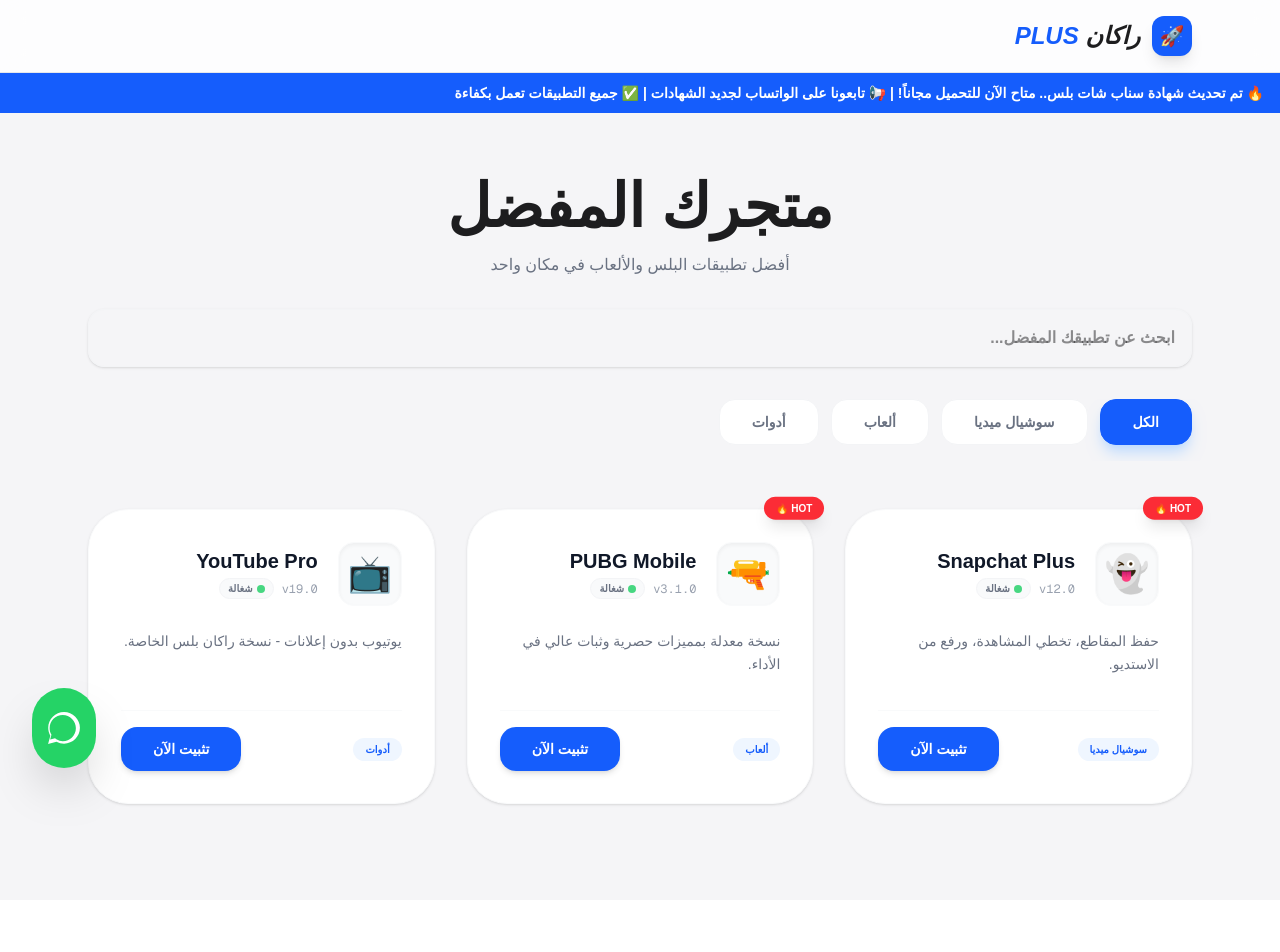
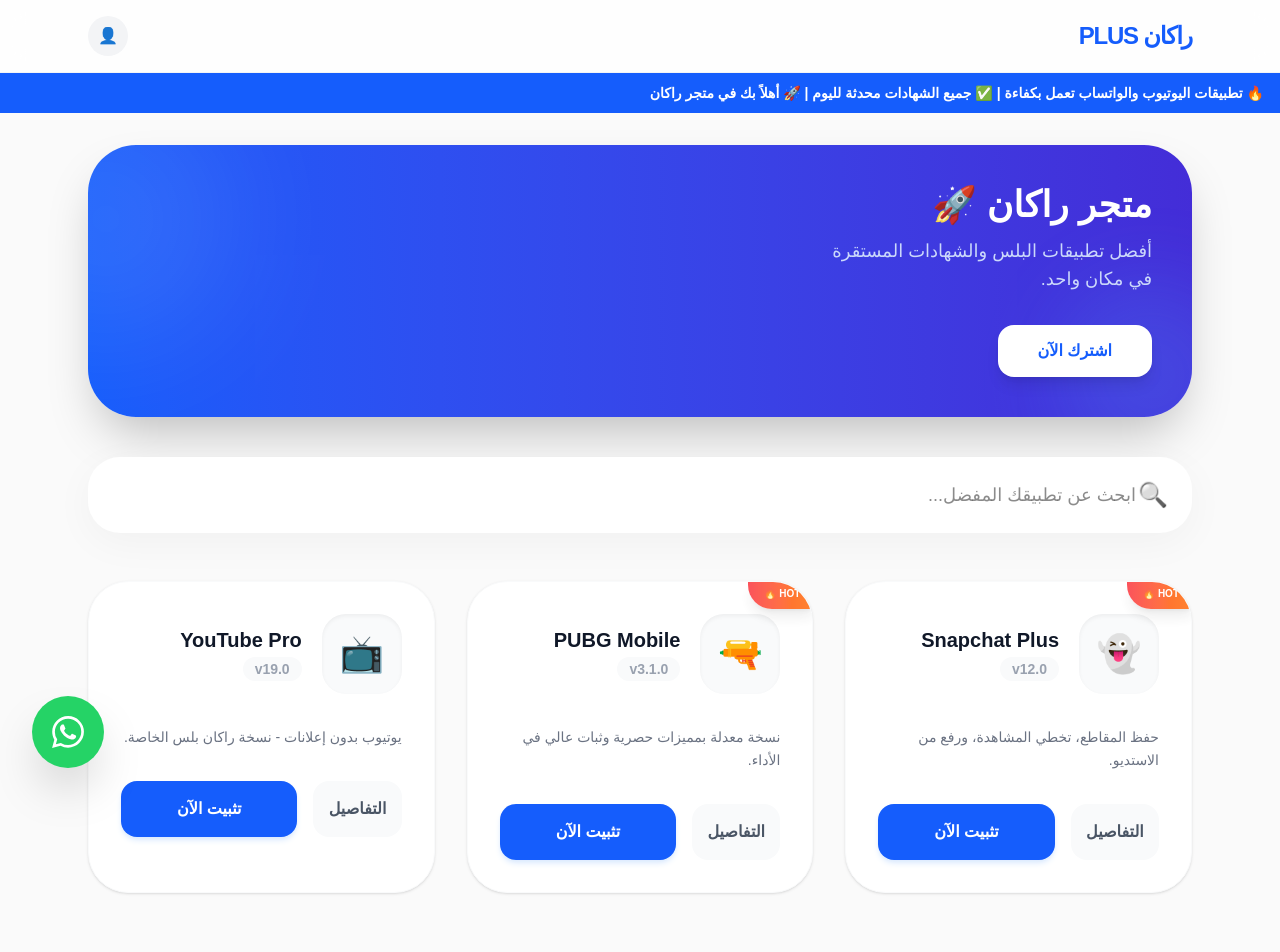
Before and after one commit to rakan2026/my-store, a Next.js app: page / in a window 1280 px wide. Shown: the top 952 px of the page. Before the commit the page ends 900 px from the top, so only its background shows below. Built offline with nearby package versions, Linux system fonts and the light colour scheme.

Commit message:
المتجر شغال وصافي بدون اخطاء

```diff
--- a/app/page.tsx
+++ b/app/page.tsx
@@ -1,8 +1,9 @@
-"use client";
+'use client';
 
-import React, { useState, useEffect } from 'react';
+import { useState, useEffect } from 'react';
 import Link from 'next/link';
-interface AppItem {
+
+interface App {
   id: number;
   name: string;
   version: string;
@@ -10,151 +11,149 @@
   icon: string;
   category: string;
   downloadUrl: string;
-  status: 'working' | 'revoked'; // إضافة حالة الشهادة
+  status: 'working' | 'revoked';
 }
 
 export default function Home() {
-  const [apps, setApps] = useState<AppItem[]>([]);
-  const [filteredApps, setFilteredApps] = useState<AppItem[]>([]);
-  const [activeTab, setActiveTab] = useState('الكل');
+  const [apps, setApps] = useState<App[]>([]);
+  const [filteredApps, setFilteredApps] = useState<App[]>([]);
+  const [searchQuery, setSearchQuery] = useState('');
 
   useEffect(() => {
     fetch('/apps.json')
-      .then(res => res.json())
-      .then(data => {
+      .then((res) => res.json())
+      .then((data) => {
         setApps(data);
         setFilteredApps(data);
       });
   }, []);
 
-  const filterCategory = (category: string) => {
-    setActiveTab(category);
-    if (category === 'الكل') {
-      setFilteredApps(apps);
-    } else {
-      setFilteredApps(apps.filter(app => app.category === category));
-    }
+  const handleSearch = (e: React.ChangeEvent<HTMLInputElement>) => {
+    const query = e.target.value.toLowerCase();
+    setSearchQuery(query);
+    const filtered = apps.filter((app) =>
+      app.name.toLowerCase().includes(query)
+    );
+    setFilteredApps(filtered);
   };
 
   return (
-    <div className="min-h-screen bg-[#f5f5f7] text-[#1d1d1f]" dir="rtl">
+    <main className="min-h-screen bg-[#fafafa] pb-20 font-[sans-serif]" dir="rtl">
+      {/* الهيدر */}
+      <header className="bg-white/80 backdrop-blur-md sticky top-0 z-50 border-b border-gray-100">
+        <div className="max-w-6xl mx-auto px-6 py-4 flex justify-between items-center">
+          <h1 className="text-2xl font-black text-blue-600 tracking-tighter">راكان PLUS</h1>
+          <div className="w-10 h-10 bg-gray-100 rounded-full flex items-center justify-center">👤</div>
+        </div>
+      </header>
 
-      {/* هيدر */}
-      <header className="sticky top-0 z-50 bg-white/80 backdrop-blur-md border-b border-gray-200">
-        <div className="max-w-6xl mx-auto px-6 py-4 flex items-center justify-between">
-          <div className="flex items-center gap-3">
-            <div className="w-10 h-10 bg-blue-600 rounded-xl flex items-center justify-center shadow-lg text-white text-xl">🚀</div>
-            <h1 className="text-2xl font-black italic">راكان <span className="text-blue-600 font-bold">PLUS</span></h1>
+      {/* شريط الأخبار المتحرك */}
+      <div className="bg-blue-600 text-white py-2 overflow-hidden whitespace-nowrap">
+        <div className="animate-marquee inline-block px-4 font-bold text-sm">
+          🔥 تطبيقات اليوتيوب والواتساب تعمل بكفاءة | ✅ جميع الشهادات محدثة لليوم | 🚀 أهلاً بك في متجر راكان
         </div>
       </div>
-      </header>
-<div className="bg-blue-600 text-white py-2 overflow-hidden whitespace-nowrap">
-  <div className="animate-marquee inline-block px-4 font-bold text-sm">
-    🔥 تم تحديث شهادة سناب شات بلس.. متاح الآن للتحميل مجاناً! | 📢 تابعونا على الواتساب لجديد الشهادات | ✅ جميع التطبيقات تعمل بكفاءة
+
+      {/* بانر راكان بلس الفخم */}
+      <div className="max-w-6xl mx-auto px-6 mt-8 mb-10">
+        <div className="bg-gradient-to-r from-blue-600 to-indigo-700 rounded-[3rem] p-10 text-white relative overflow-hidden shadow-2xl transition-transform hover:scale-[1.01] duration-500">
+          <div className="relative z-10">
+            <h2 className="text-4xl font-black mb-3">متجر راكان 🚀</h2>
+            <p className="text-blue-100 max-w-xs text-lg font-medium opacity-90">أفضل تطبيقات البلس والشهادات المستقرة في مكان واحد.</p>
+            <button className="mt-8 bg-white text-blue-600 px-10 py-3.5 rounded-2xl font-black hover:shadow-2xl transition-all active:scale-95 shadow-lg">
+              اشترك الآن
+            </button>
+          </div>
+          <div className="absolute top-[-20%] left-[-10%] w-64 h-64 bg-white opacity-10 rounded-full blur-3xl"></div>
+          <div className="absolute bottom-[-20%] right-[-5%] w-48 h-48 bg-blue-400 opacity-20 rounded-full blur-2xl"></div>
         </div>
       </div>
-      {/* Hero */}
-      <section className="max-w-6xl mx-auto px-6 pt-16 pb-8 text-center">
-        <h2 className="text-4xl md:text-6xl font-black mb-4">متجرك المفضل</h2>
-        <p className="text-gray-500 font-medium">أفضل تطبيقات البلس والألعاب في مكان واحد</p>
-      </section>
-<div className="max-w-6xl mx-auto px-6 mb-8">
+
+      {/* مربع البحث */}
+      <div className="max-w-6xl mx-auto px-6 mb-12">
+        <div className="relative group">
           <input
             type="text"
             placeholder="ابحث عن تطبيقك المفضل..."
-    className="w-full p-4 rounded-2xl border border-gray-100 shadow-sm focus:ring-2 focus:ring-blue-600 outline-none transition-all font-bold"
-    onChange={(e) => {
-      const search = e.target.value.toLowerCase();
-      setFilteredApps(apps.filter(app => app.name.toLowerCase().includes(search)));
-    }}
+            className="w-full p-6 pr-14 rounded-[2rem] border-none bg-white shadow-[0_10px_40px_rgba(0,0,0,0.04)] focus:ring-2 focus:ring-blue-500 transition-all text-lg outline-none"
+            value={searchQuery}
+            onChange={handleSearch}
           />
+          <span className="absolute right-6 top-1/2 -translate-y-1/2 text-2xl grayscale group-focus-within:grayscale-0 transition-all">🔍</span>
         </div>
-      {/* الأقسام */}
-      <div className="max-w-6xl mx-auto px-6 mb-12 flex gap-3 overflow-x-auto pb-4 no-scrollbar">
-        {['الكل', 'سوشيال ميديا', 'ألعاب', 'أدوات'].map((cat) => (
-          <button
-            key={cat}
-            onClick={() => filterCategory(cat)}
-            className={`px-8 py-3 rounded-2xl font-bold text-sm transition-all border ${
-              activeTab === cat
-              ? 'bg-blue-600 text-white border-blue-600 shadow-lg shadow-blue-200'
-              : 'bg-white text-gray-500 border-gray-100 hover:border-blue-400'
-            }`}
-          >
-            {cat}
-          </button>
-        ))}
       </div>
 
       {/* عرض التطبيقات */}
-      <main className="max-w-6xl mx-auto px-6 pb-24">
-        <div className="grid grid-cols-1 sm:grid-cols-2 lg:grid-cols-3 gap-8">
+      <div className="max-w-6xl mx-auto px-6">
+        <div className="grid grid-cols-1 md:grid-cols-2 lg:grid-cols-3 gap-8">
           {filteredApps.map((app) => (
-            <div key={app.id} className="relative bg-white rounded-[2.5rem] p-8 border border-gray-50 shadow-sm">
+            <div key={app.id} className="relative bg-white rounded-[2.5rem] p-8 border border-gray-50 shadow-sm hover:shadow-xl transition-all duration-500 group overflow-hidden">
 
-  {/* هنا تحط الأمر الثالث - تاق الترند */}
-  {app.id <= 2 && (
-    <div className="absolute -top-3 -right-3 bg-red-500 text-white text-[10px] font-black px-3 py-1 rounded-full shadow-lg z-10 animate-bounce">
+              {/* تاق الترند (يظهر لأول تطبيقين) */}
+              {app.id <= 2 && (<div className="absolute -top-1 -right-1 bg-gradient-to-r from-red-500 to-orange-500 text-white text-[10px] font-black px-4 py-2 rounded-bl-[1.5rem] shadow-lg z-10 animate-pulse">
                   HOT 🔥
                 </div>
               )}
 
-  <div className="flex items-center gap-5 mb-6">
-    {/* كود الأيقونة والاسم اللي موجود عندك أصلاً... */}
-                <div className="w-16 h-16 bg-gray-50 rounded-2xl flex items-center justify-center text-4xl shadow-inner border border-gray-50">
+              <div className="flex items-center gap-5 mb-8">
+                <div className="w-20 h-20 bg-gray-50 rounded-[1.5rem] flex items-center justify-center text-4xl shadow-inner group-hover:rotate-6 transition-transform">
                   {app.icon}
                 </div>
                 <div>
-                  <Link href={`/app-details/${app.id}`}>
-  <h3 className="text-xl font-bold text-gray-900 leading-tight hover:text-blue-600 cursor-pointer transition-colors">
-    {app.name}
-  </h3>
-</Link>
-                  <div className="flex items-center gap-2 mt-1">
-                    <span className="text-xs font-mono text-gray-400">{app.version}</span>
-                    {/* عرض حالة الشهادة */}
-                    <div className="flex items-center gap-1 bg-gray-50 px-2 py-0.5 rounded-full border border-gray-100">
-                      <div className={`w-2 h-2 rounded-full ${app.status === 'working' ? 'bg-green-500 animate-pulse' : 'bg-red-500'}`}></div>
-                      <span className="text-[10px] font-bold text-gray-500">
-                        {app.status === 'working' ? 'شغالة' : 'مقفلة'}
-                      </span>
+                  <h3 className="text-xl font-bold text-gray-900 leading-tight mb-1">{app.name}</h3>
+                  <span className="text-sm font-bold text-gray-400 bg-gray-50 px-3 py-1 rounded-full">{app.version}</span>
                 </div>
               </div>
-                </div>
-              </div>
-              <p className="text-gray-500 text-sm leading-relaxed mb-8 h-12 overflow-hidden">{app.description}</p><div className="flex items-center justify-between pt-4 border-t border-gray-50">
-                <span className="text-blue-600 text-[10px] font-black bg-blue-50 px-3 py-1 rounded-full">{app.category}</span>
-                <button
-  onClick={() => {
-    if(app.status === 'working') {
-      alert('سيتم بدء التثبيت، اضغط "تثبيت" في النافذة القادمة');
-      window.location.href = app.downloadUrl;
-    }
-  }}
-  className={`px-8 py-3 rounded-2xl font-bold text-sm transition-all shadow-md active:scale-95 ${
+
+              <p className="text-gray-500 mb-8 line-clamp-2 text-sm font-medium leading-relaxed">
+                {app.description}
+              </p>
+
+              <div className="flex items-center justify-between gap-4">
+                <Link
+                  href={`/app-details/${app.id}`}
+                  className="flex-1 text-center py-4 bg-gray-50 text-gray-600 rounded-2xl font-bold hover:bg-gray-100 transition-colors"
+                >
+                  التفاصيل
+                </Link>
+                <Link
+                  href={app.downloadUrl}
+                  className={`flex-[2] text-center py-4 rounded-2xl font-black shadow-md transition-all active:scale-95 ${
                     app.status === 'working'
-    ? 'bg-blue-600 text-white hover:bg-[#1d1d1f]'
-    : 'bg-gray-200 text-gray-400 cursor-not-allowed'
+                    ? 'bg-blue-600 text-white hover:bg-blue-700 shadow-blue-100'
+                    : 'bg-red-50 text-red-400 cursor-not-allowed'
                   }`}
                 >
                   {app.status === 'working' ? 'تثبيت الآن' : 'غير متوفر'}
-</button>
+                </Link>
               </div>
             </div>
           ))}
         </div>
-      </main>
+      </div>
 
-      {/* زر الواتساب العائم */}
+      {/* الفوتر */}
+      <footer className="mt-24 border-t border-gray-100 py-16 text-center">
+        <div className="flex justify-center gap-8 mb-8 text-3xl">
+          <span className="cursor-pointer hover:scale-125 transition-transform">🐦</span>
+          <span className="cursor-pointer hover:scale-125 transition-transform">📸</span>
+          <span className="cursor-pointer hover:scale-125 transition-transform">💬</span>
+        </div>
+        <p className="text-gray-400 font-bold text-lg">
+          جميع الحقوق محفوظة لـ <span className="text-blue-600">راكان بلس</span> © 2026
+        </p>
+      </footer>
+
+      {/* زر الواتساب العايم */}
       <a
         href="https://wa.me/9665XXXXXXXX"
         target="_blank"
-        className="fixed bottom-8 left-8 bg-[#25D366] text-white p-4 rounded-full shadow-2xl hover:scale-110 transition-transform z-[100] flex items-center justify-center group"
+        className="fixed bottom-8 left-8 bg-[#25D366] text-white p-5 rounded-full shadow-2xl hover:scale-110 active:scale-90 transition-all z-[100]"
       >
-        <span className="max-w-0 overflow-hidden group-hover:max-w-xs transition-all duration-500 font-bold px-0 group-hover:px-2">دعم فني</span>
-        <svg className="w-8 h-8" fill="currentColor" viewBox="0 0 24 24"><path d="M.057 24l1.687-6.163c-1.041-1.804-1.588-3.849-1.587-5.946.003-6.556 5.338-11.891 11.893-11.891 3.181.001 6.167 1.24 8.413 3.488 2.246 2.248 3.484 5.232 3.484 8.412-.003 6.557-5.338 11.892-11.893 11.892-1.997-.001-3.951-.5-5.688-1.448l-6.309 1.656zm6.224-3.52c1.589.943 3.139 1.467 4.788 1.468 5.421 0 9.832-4.41 9.835-9.832.001-2.628-1.023-5.097-2.883-6.958-1.859-1.862-4.329-2.885-6.958-2.886-5.423 0-9.833 4.41-9.836 9.833-.001 1.745.47 3.447 1.36 4.93l-.97 3.545 3.664-.96z"/></svg>
+        <svg className="w-8 h-8" fill="currentColor" viewBox="0 0 24 24">
+          <path d="M17.472 14.382c-.297-.149-1.758-.867-2.03-.967-.273-.099-.471-.148-.67.15-.197.297-.767.966-.94 1.164-.173.199-.347.223-.644.075-.297-.15-1.255-.463-2.39-1.475-.883-.788-1.48-1.761-1.653-2.059-.173-.297-.018-.458.13-.606.134-.133.298-.347.446-.52.149-.174.198-.298.298-.497.099-.198.05-.371-.025-.52-.075-.149-.669-1.612-.916-2.207-.242-.579-.487-.5-.669-.51-.173-.008-.371-.01-.57-.01-.198 0-.52.074-.792.372-.272.297-1.04 1.016-1.04 2.479 0 1.462 1.065 2.875 1.213 3.074.149.198 2.096 3.2 5.077 4.487.709.306 1.262.489 1.694.625.712.227 1.36.195 1.871.118.571-.085 1.758-.719 2.006-1.413.248-.694.248-1.289.173-1.413-.074-.124-.272-.198-.57-.347m-5.421 7.403h-.004a9.87 9.87 0 01-5.031-1.378l-.361-.214-3.741.982.998-3.648-.235-.374a9.86 9.86 0 01-1.51-5.26c.001-5.45 4.436-9.884 9.888-9.884 2.64 0 5.122 1.03 6.988 2.898a9.825 9.825 0 012.893 6.994c-.003 5.45-4.437 9.884-9.885 9.884m8.413-18.297A11.815 11.815 0 0012.05 0C5.495 0 .16 5.335.157 11.892c0 2.096.547 4.142 1.588 5.945L.057 24l6.305-1.654a11.882 11.882 0 005.683 1.448h.005c6.554 0 11.89-5.335 11.893-11.893a11.821 11.821 0 00-3.48-8.413Z"/>
+        </svg>
       </a>
-
-    </div>
+    </main>
   );
 }
```
Lines whose indentation alone changed are shown as unchanged.
